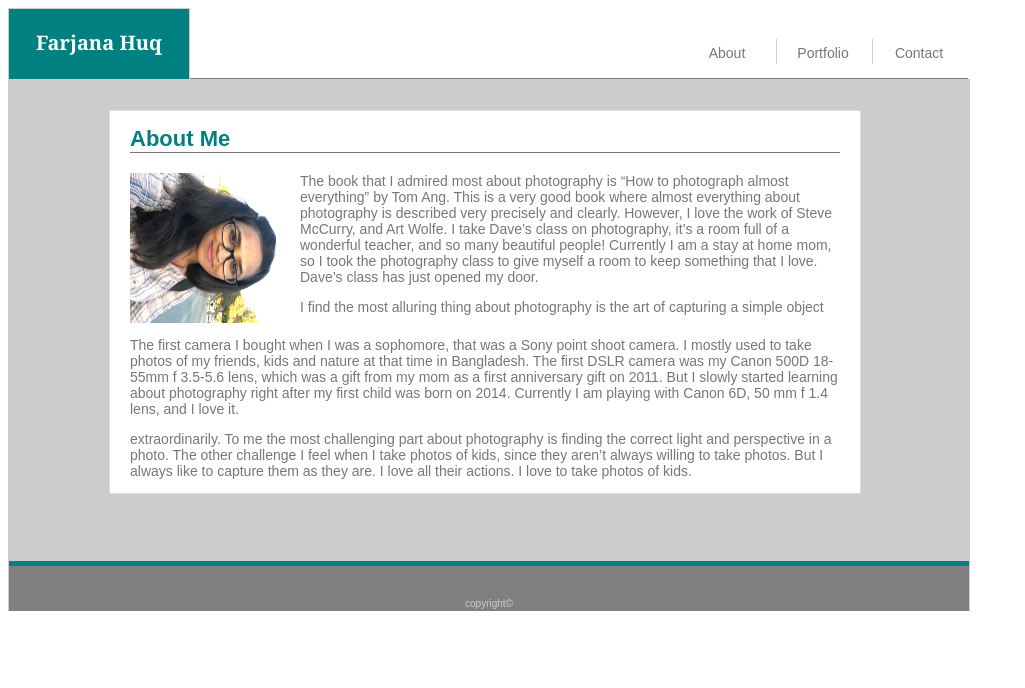
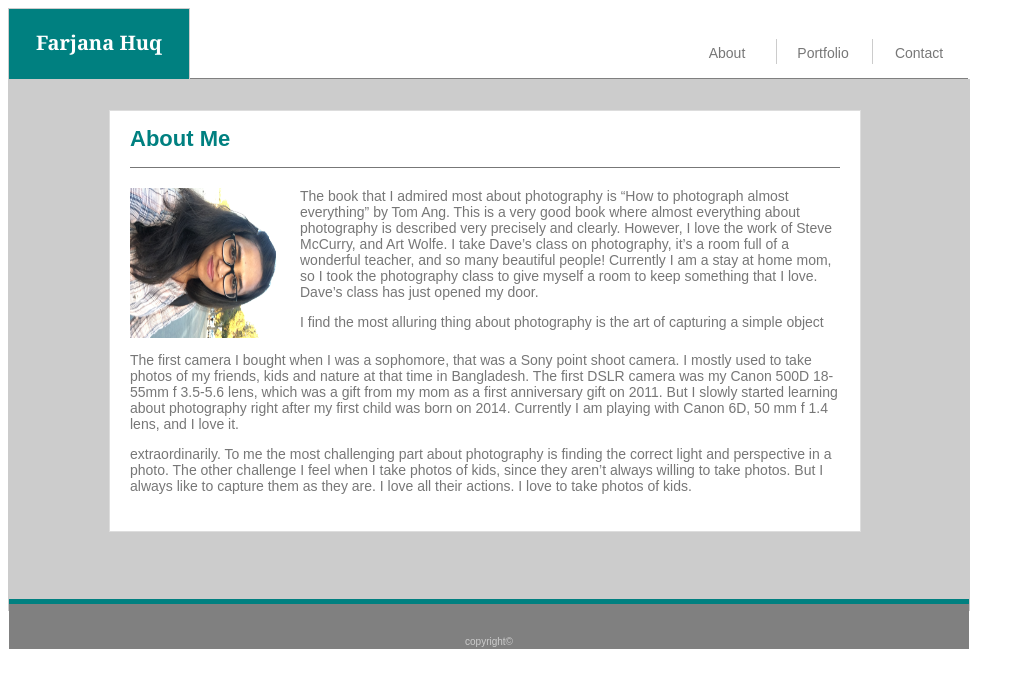
Before and after one commit to farjanaHuq/Basic-Portfolio, a plain HTML site: page index.html in a window 1280 px wide. Shown: the whole page, without its empty margins (0-1025 px from the left). Drawn offline with Linux system fonts and the light colour scheme.

Commit message:
Modification8

```diff
--- a/assets/css/style.css
+++ b/assets/css/style.css
@@ -87,21 +87,21 @@
 .content{
     clear: both;
     width: 750px;
-    height: 75%x;
+    height: 420px;
     border: 1px solid #dddddd;
     background-color: #ffffff;
     font-family: Arial, Helvetica, sans-serif;
     margin-top: 30px;
     margin-left: 100px;
     margin-bottom: 67px;
+    line-height: 100%;
 }
 #h1{
     color: teal;
     font-size: 22px;
+    padding-bottom: 20px;
     border-bottom: #777777 solid 0.5px;
-    margin-left: 20px;
-    margin-right: 20px;
-    margin-bottom: 20px;
+    margin: 20px;
 }
 #bio{
     margin-left: 20px;
--- a/index.html
+++ b/index.html
@@ -5,7 +5,7 @@
     <meta charset="UTF-8">
     <meta name="viewport" content="width=device-width, initial-scale=1.0">
     <meta http-equiv="X-UA-Compatible" content="ie=edge">
-    <title>Document</title>
+    <title>My Webpage</title>
     <link rel="stylesheet" href="./assets/css/style.css">
     <style>
         #bio-image {
```
Also changed, not shown: contact.html (+12 -0 lines).
